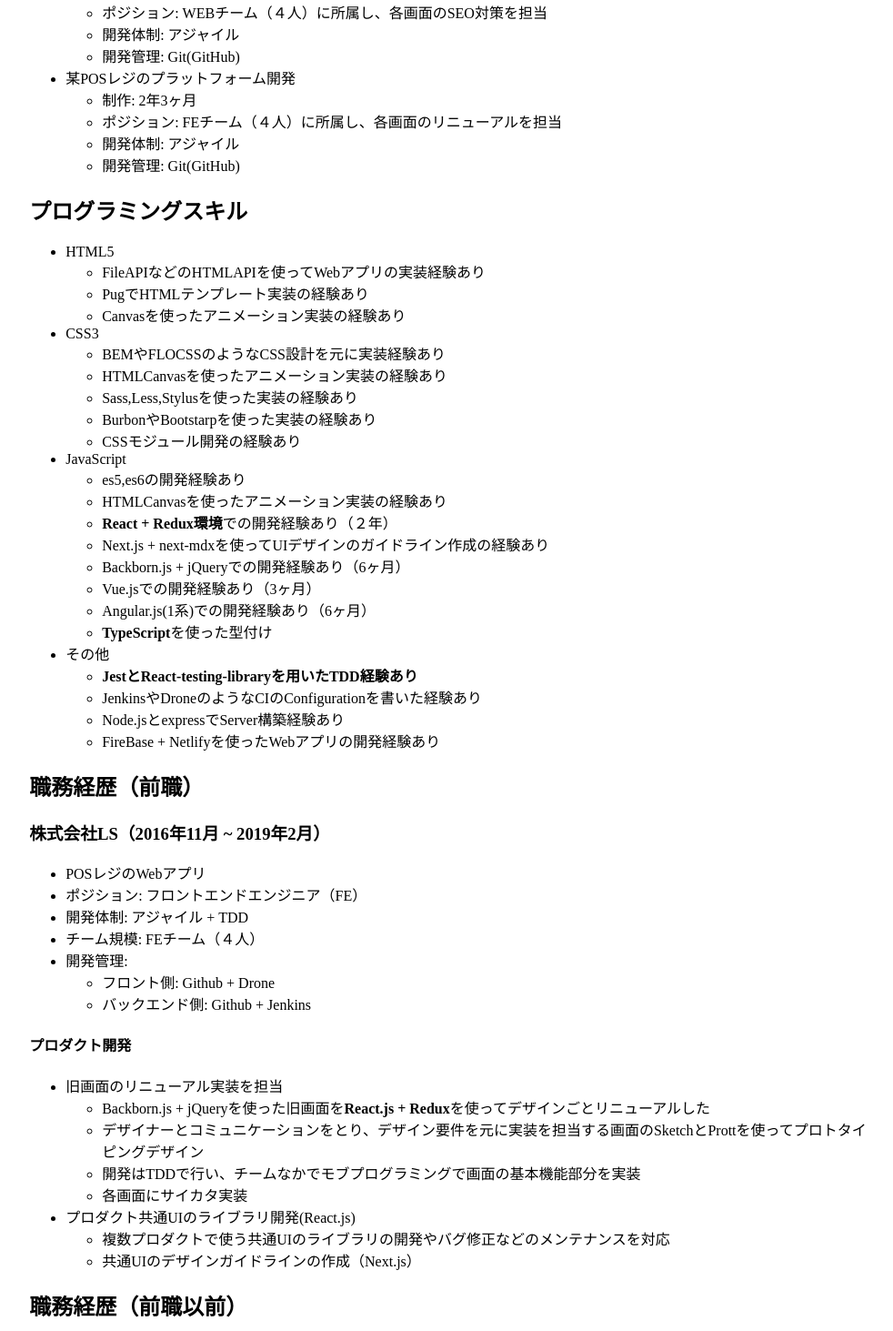
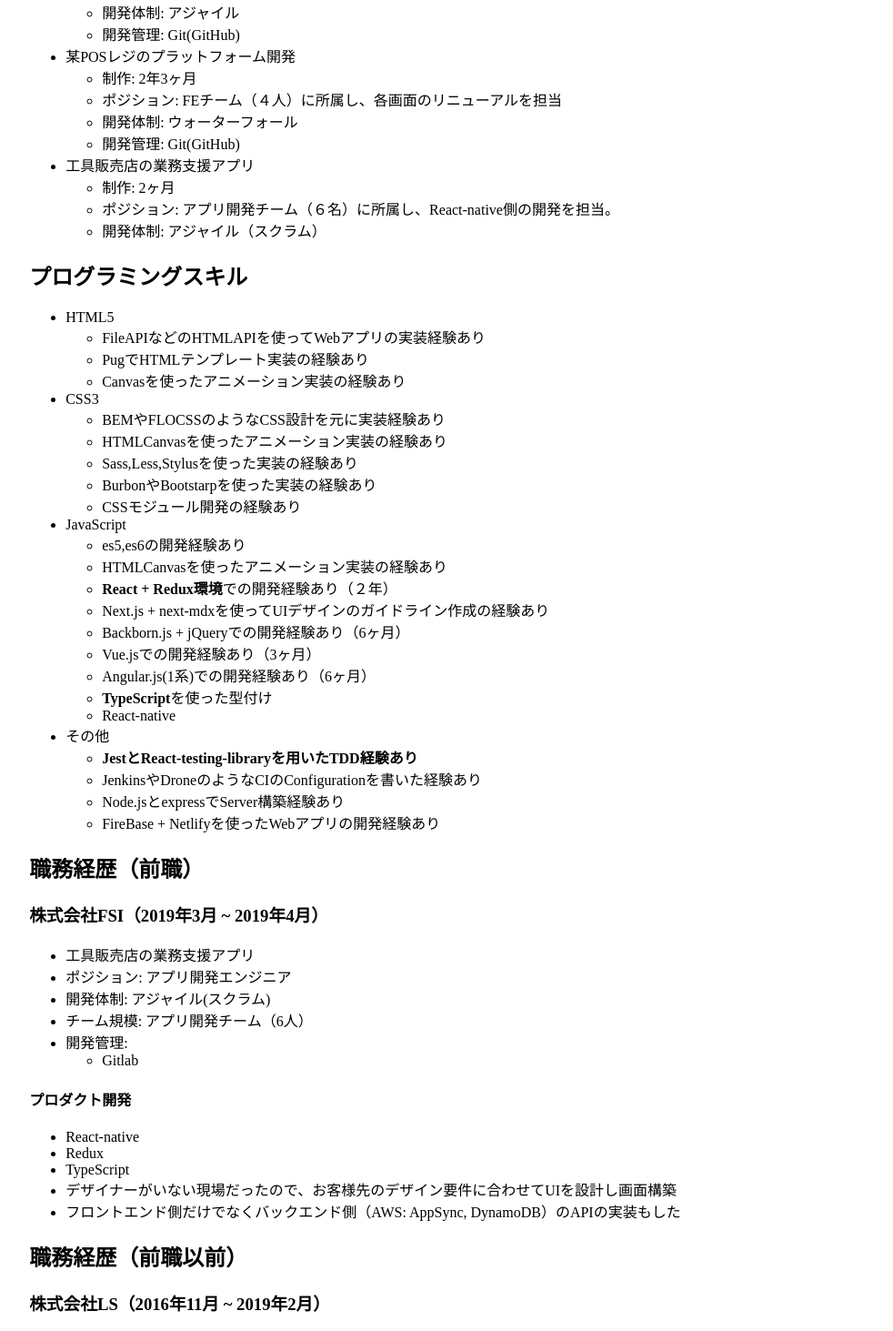
Before and after one commit to Bernkastel07th/close-portfolio, a Next.js app: page /profile in a window 1280 px wide. Shown: the part 1167-2630 px from the top of the page at 91% size, without its empty margins (274-1256 px from the left). Built offline with nearby package versions, Linux system fonts and the light colour scheme.

Commit message:
Update Profile

```diff
--- a/pages/profile.js
+++ b/pages/profile.js
@@ -22,7 +22,6 @@
 ## 業務外の活動
 - GenerativeDesignの制作・学習
 - Processingを使ったシェーダー制作・学習
-- React-Nativeの学習
 - 友達とArduinoやRaspberryPiを使ったガジェット制作
 
 ## 職務経歴（概要）
@@ -50,8 +49,12 @@
 - 某POSレジのプラットフォーム開発
   - 制作: 2年3ヶ月
   - ポジション: FEチーム（４人）に所属し、各画面のリニューアルを担当
-  - 開発体制: アジャイル
+  - 開発体制: ウォーターフォール
   - 開発管理: Git(GitHub)
+- 工具販売店の業務支援アプリ
+  - 制作: 2ヶ月
+  - ポジション: アプリ開発チーム（６名）に所属し、React-native側の開発を担当。
+  - 開発体制: アジャイル（スクラム）
 
 ## プログラミングスキル
   - HTML5
@@ -73,6 +76,7 @@
     - Vue.jsでの開発経験あり（3ヶ月）
     - Angular.js(1系)での開発経験あり（6ヶ月）
     - **TypeScript**を使った型付け
+    - React-native
   - その他
     - **JestとReact-testing-libraryを用いたTDD経験あり**
     - JenkinsやDroneのようなCIのConfigurationを書いた経験あり
@@ -80,6 +84,20 @@
     - FireBase + Netlifyを使ったWebアプリの開発経験あり
 
 ## 職務経歴（前職）
+### 株式会社FSI（2019年3月 ~ 2019年4月）
+- 工具販売店の業務支援アプリ
+- ポジション: アプリ開発エンジニア
+- 開発体制: アジャイル(スクラム)
+- チーム規模: アプリ開発チーム（6人）
+- 開発管理:
+  - Gitlab
+#### プロダクト開発
+- React-native
+- Redux
+- TypeScript
+- デザイナーがいない現場だったので、お客様先のデザイン要件に合わせてUIを設計し画面構築
+- フロントエンド側だけでなくバックエンド側（AWS: AppSync, DynamoDB）のAPIの実装もした
+## 職務経歴（前職以前）
 ### 株式会社LS（2016年11月 ~ 2019年2月）
 - POSレジのWebアプリ
 - ポジション: フロントエンドエンジニア（FE）
@@ -97,7 +115,6 @@
 - プロダクト共通UIのライブラリ開発(React.js)
   - 複数プロダクトで使う共通UIのライブラリの開発やバグ修正などのメンテナンスを対応
   - 共通UIのデザインガイドラインの作成（Next.js）
-## 職務経歴（前職以前）
 ### 株式会社K（2016年4月 ~ 2016年10月）
 - 某ソーシャルゲーム向けSNSプラットフォーム（Webアプリ）開発
 - Angular.js(1系)
```
